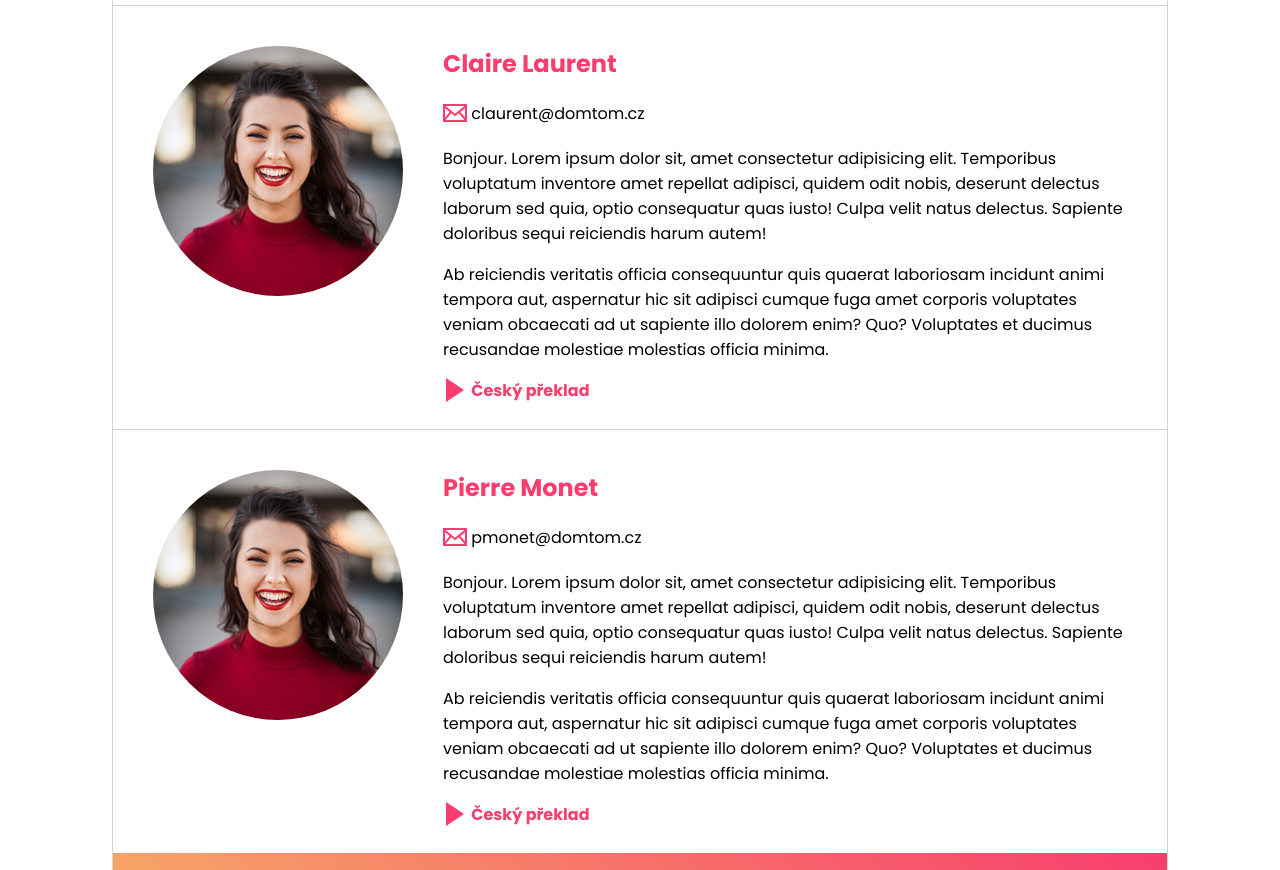
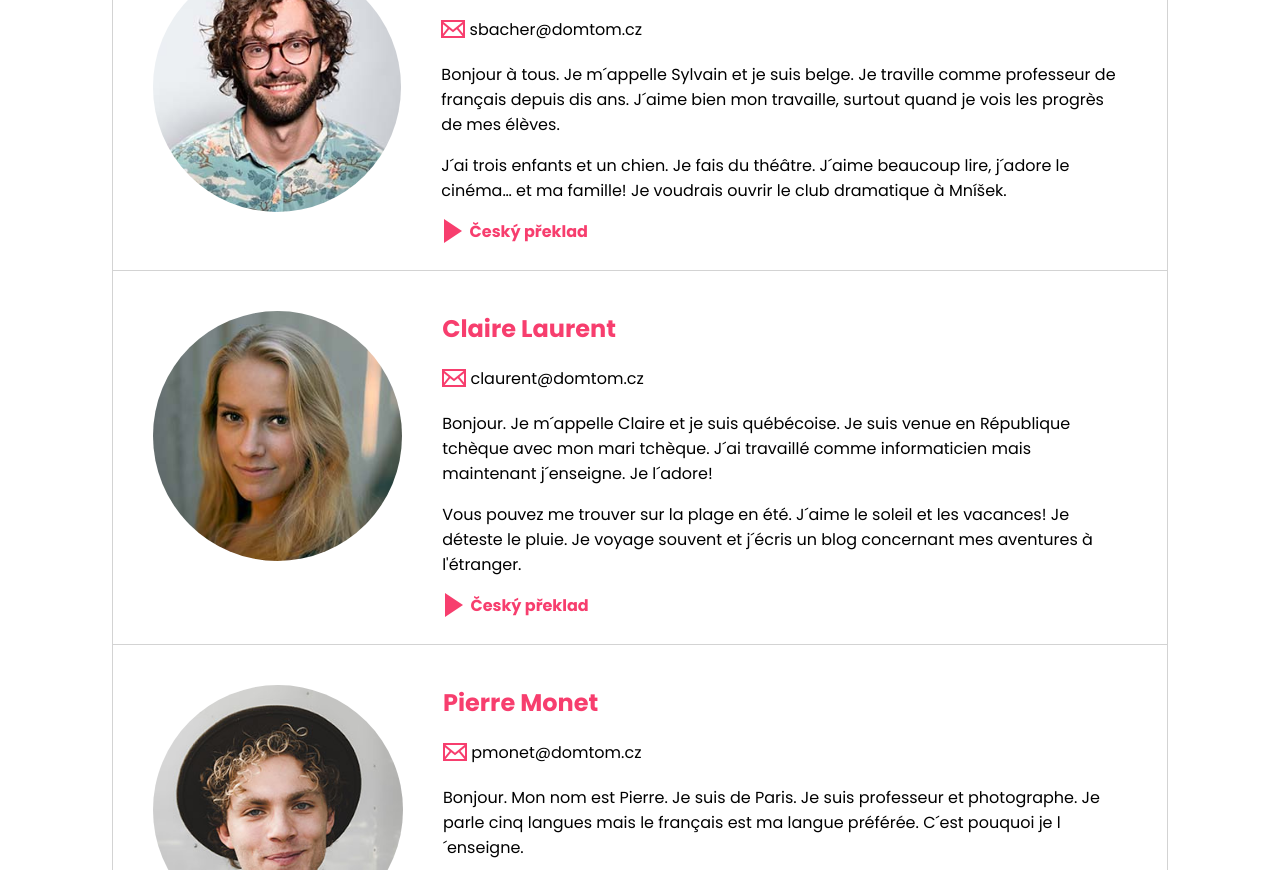
Before and after one commit to Janoskova/zaverecny-projekt-koderka, an Eleventy site: page lektori.html in a window 1280 px wide. Shown: the part 1005-1875 px from the top of the page. Built offline with nearby package versions, Linux system fonts and the light colour scheme; Eleventy itself is replaced by a stand-in of ours; files that its build step writes are made by us from their sources; a web font is replaced by a local one.

Commit message:
photos added to the page lektori

```diff
--- a/_includes/layouts/main-template.njk
+++ b/_includes/layouts/main-template.njk
@@ -7,10 +7,8 @@
     <!-- Google Fonts -->
     <link rel="preconnect" href="https://fonts.googleapis.com" />
     <link rel="preconnect" href="https://fonts.gstatic.com" crossorigin />
-    <link rel="preconnect" href="https://fonts.googleapis.com" />
-    <link rel="preconnect" href="https://fonts.gstatic.com" crossorigin />
     <link
-      href="https://fonts.googleapis.com/css2?family=Comforter+Brush&family=Poppins:ital,wght@0,400;0,700;1,400;1,700&display=swap"
+      href="https://fonts.googleapis.com/css2?family=Fuzzy+Bubbles:wght@400;700&family=Poppins:ital,wght@0,400;0,700;1,400;1,700&display=swap"
       rel="stylesheet"
     />
     <title>{{ title }}</title>
--- a/lektori.html
+++ b/lektori.html
@@ -3,12 +3,14 @@ layout: layouts/main-template.njk
 title: Lektoři
 ---
 
-<h1>Lektoři</h1>
+<div class="teachers__banner">
+  <h1 class="teachers__heading">Seznam se s našimi lektory</h1>
+</div>
 
 <section class="profile">
   <img
     class="profile__picture"
-    src="/images/profile-foto.jpg"
+    src="/images/profile-mazelin.jpg"
     alt="profilové foto"
   />
   <div class="profile__text">
@@ -20,18 +22,18 @@ title: Lektoři
       </div>
       <div class="profile__french">
         <p>
-          Bonjour. Lorem ipsum dolor sit, amet consectetur adipisicing elit.
-          Temporibus voluptatum inventore amet repellat adipisci, quidem odit
-          nobis, deserunt delectus laborum sed quia, optio consequatur quas
-          iusto! Culpa velit natus delectus. Sapiente doloribus sequi reiciendis
-          harum autem!
+          Bonjour. Je m´appelle Anne-Sophie et je suis française. Je viens de
+          Lyon. Je vis en République tchèque depuis trois ans. J´aime bien
+          travailler comme un professeur. Cette école a l´ambience conviviale.
+          Je rencontre mes élèves en dehors des cours. Nous faison un repas à
+          pique-nique.
         </p>
         <p>
-          Ab reiciendis veritatis officia consequuntur quis quaerat laboriosam
-          incidunt animi tempora aut, aspernatur hic sit adipisci cumque fuga
-          amet corporis voluptates veniam obcaecati ad ut sapiente illo dolorem
-          enim? Quo? Voluptates et ducimus recusandae molestiae molestias
-          officia minima.
+          Quand je ne travaille pas je fais de la randonnée dans les Brdy. Ces
+          montagnes me plaisent parce qu´elles ne sont pas si touristique.
+          J´aime regarder les comedies françaises et parfois c´est moi qui
+          choisi un film pour les projection à l'école . J'espère que nous nous
+          rencontrerons là-bas.
         </p>
       </div>
     </div>
@@ -54,18 +56,16 @@ title: Lektoři
       </label>
       <div class="profile__czech">
         <p>
-          Ahoj. Lorem ipsum dolor sit, amet consectetur adipisicing elit.
-          Temporibus voluptatum inventore amet repellat adipisci, quidem odit
-          nobis, deserunt delectus laborum sed quia, optio consequatur quas
-          iusto! Culpa velit natus delectus. Sapiente doloribus sequi reiciendis
-          harum autem!
+          Ahoj. Jmenuji se Anne-Sophie a jsem Francouzka. Pocházím z Lyonu. V
+          České republice bydlím tři roky. Mám svou práci velmi ráda. Tato škole
+          má přátelskou atmosféru. Potkávám se se svými žáky i mimo lekce.
+          Chodíme na piknik.
         </p>
         <p>
-          Ab reiciendis veritatis officia consequuntur quis quaerat laboriosam
-          incidunt animi tempora aut, aspernatur hic sit adipisci cumque fuga
-          amet corporis voluptates veniam obcaecati ad ut sapiente illo dolorem
-          enim? Quo? Voluptates et ducimus recusandae molestiae molestias
-          officia minima.
+          Když nepracuji, chodím na túry v Brdech. Tyto hory se mi libí, protože
+          nejsou tak zaplněné turisty. Ráda sleduji francouzské komedie a někdy
+          jsem to já, kdo nějakou vybere pro školní projekci. Doufám, že se na
+          některé uvidíme.
         </p>
         <a class="profile__link" href="/kurzy/"
           ><span class="profile__invitation"
@@ -82,7 +82,7 @@ title: Lektoři
 <section class="profile">
   <img
     class="profile__picture"
-    src="/images/profile-foto.jpg"
+    src="/images/profile-bacher.jpg"
     alt="profilové foto"
   />
   <div class="profile__text">
@@ -94,18 +94,14 @@ title: Lektoři
       </div>
       <div class="profile__french">
         <p>
-          Bonjour. Lorem ipsum dolor sit, amet consectetur adipisicing elit.
-          Temporibus voluptatum inventore amet repellat adipisci, quidem odit
-          nobis, deserunt delectus laborum sed quia, optio consequatur quas
-          iusto! Culpa velit natus delectus. Sapiente doloribus sequi reiciendis
-          harum autem!
+          Bonjour à tous. Je m´appelle Sylvain et je suis belge. Je traville
+          comme professeur de français depuis dis ans. J´aime bien mon
+          travaille, surtout quand je vois les progrès de mes élèves.
         </p>
         <p>
-          Ab reiciendis veritatis officia consequuntur quis quaerat laboriosam
-          incidunt animi tempora aut, aspernatur hic sit adipisci cumque fuga
-          amet corporis voluptates veniam obcaecati ad ut sapiente illo dolorem
-          enim? Quo? Voluptates et ducimus recusandae molestiae molestias
-          officia minima.
+          J´ai trois enfants et un chien. Je fais du théâtre. J´aime beaucoup
+          lire, j´adore le cinéma… et ma famille! Je voudrais ouvrir le club
+          dramatique à Mníšek.
         </p>
       </div>
     </div>
@@ -128,18 +124,13 @@ title: Lektoři
       </label>
       <div class="profile__czech">
         <p>
-          Ahoj. Lorem ipsum dolor sit, amet consectetur adipisicing elit.
-          Temporibus voluptatum inventore amet repellat adipisci, quidem odit
-          nobis, deserunt delectus laborum sed quia, optio consequatur quas
-          iusto! Culpa velit natus delectus. Sapiente doloribus sequi reiciendis
-          harum autem!
+          Hezký den všem. Jmenuji se Sylvain a jsem Belgičan. Pracuji jako
+          učitel francouzštiny již deset let. Mám svou práci velmi rád, obzvlášť
+          když vidím pokroky svých studentů.
         </p>
         <p>
-          Ab reiciendis veritatis officia consequuntur quis quaerat laboriosam
-          incidunt animi tempora aut, aspernatur hic sit adipisci cumque fuga
-          amet corporis voluptates veniam obcaecati ad ut sapiente illo dolorem
-          enim? Quo? Voluptates et ducimus recusandae molestiae molestias
-          officia minima.
+          Mám tři děti a psa. Dělám divadlo. Velmi rád čtu a zbožňuji kino… a
+          svou rodinu. Chtěl bych v Mníšku otevřít dramatický kroužek.
         </p>
         <a class="profile__link" href="/kurzy/"
           ><span class="profile__invitation"
@@ -156,7 +147,7 @@ title: Lektoři
 <section class="profile">
   <img
     class="profile__picture"
-    src="/images/profile-foto.jpg"
+    src="/images/profile-laurent.jpg"
     alt="profilové foto"
   />
   <div class="profile__text">
@@ -168,18 +159,14 @@ title: Lektoři
       </div>
       <div class="profile__french">
         <p>
-          Bonjour. Lorem ipsum dolor sit, amet consectetur adipisicing elit.
-          Temporibus voluptatum inventore amet repellat adipisci, quidem odit
-          nobis, deserunt delectus laborum sed quia, optio consequatur quas
-          iusto! Culpa velit natus delectus. Sapiente doloribus sequi reiciendis
-          harum autem!
+          Bonjour. Je m´appelle Claire et je suis québécoise. Je suis venue en
+          République tchèque avec mon mari tchèque. J´ai travaillé comme
+          informaticien mais maintenant j´enseigne. Je l´adore!
         </p>
         <p>
-          Ab reiciendis veritatis officia consequuntur quis quaerat laboriosam
-          incidunt animi tempora aut, aspernatur hic sit adipisci cumque fuga
-          amet corporis voluptates veniam obcaecati ad ut sapiente illo dolorem
-          enim? Quo? Voluptates et ducimus recusandae molestiae molestias
-          officia minima.
+          Vous pouvez me trouver sur la plage en été. J´aime le soleil et les
+          vacances! Je déteste le pluie. Je voyage souvent et j´écris un blog
+          concernant mes aventures à l'étranger.
         </p>
       </div>
     </div>
@@ -202,18 +189,13 @@ title: Lektoři
       </label>
       <div class="profile__czech">
         <p>
-          Ahoj. Lorem ipsum dolor sit, amet consectetur adipisicing elit.
-          Temporibus voluptatum inventore amet repellat adipisci, quidem odit
-          nobis, deserunt delectus laborum sed quia, optio consequatur quas
-          iusto! Culpa velit natus delectus. Sapiente doloribus sequi reiciendis
-          harum autem!
+          Ahoj. Jmenuji se Claire a jsem z Quebecu. Do České republiky jsem
+          přijela se svým českým manželem. Pracovala jsem v IT, ale nyní učím.
+          Miluji to!
         </p>
         <p>
-          Ab reiciendis veritatis officia consequuntur quis quaerat laboriosam
-          incidunt animi tempora aut, aspernatur hic sit adipisci cumque fuga
-          amet corporis voluptates veniam obcaecati ad ut sapiente illo dolorem
-          enim? Quo? Voluptates et ducimus recusandae molestiae molestias
-          officia minima.
+          V létě mě najdeš na pláži. Miluju slunce a prázdniny! Nesnáším déšť.
+          Často cestuji a píšu blog o svých dobrodružstvích v zahraničí.
         </p>
         <a class="profile__link" href="/kurzy/"
           ><span class="profile__invitation"
@@ -230,7 +212,7 @@ title: Lektoři
 <section class="profile">
   <img
     class="profile__picture"
-    src="/images/profile-foto.jpg"
+    src="/images/profile-monet.jpg"
     alt="profilové foto"
   />
   <div class="profile__text">
@@ -242,18 +224,13 @@ title: Lektoři
       </div>
       <div class="profile__french">
         <p>
-          Bonjour. Lorem ipsum dolor sit, amet consectetur adipisicing elit.
-          Temporibus voluptatum inventore amet repellat adipisci, quidem odit
-          nobis, deserunt delectus laborum sed quia, optio consequatur quas
-          iusto! Culpa velit natus delectus. Sapiente doloribus sequi reiciendis
-          harum autem!
+          Bonjour. Mon nom est Pierre. Je suis de Paris. Je suis professeur et
+          photographe. Je parle cinq langues mais le français est ma langue
+          préférée. C´est pouquoi je l´enseigne.
         </p>
         <p>
-          Ab reiciendis veritatis officia consequuntur quis quaerat laboriosam
-          incidunt animi tempora aut, aspernatur hic sit adipisci cumque fuga
-          amet corporis voluptates veniam obcaecati ad ut sapiente illo dolorem
-          enim? Quo? Voluptates et ducimus recusandae molestiae molestias
-          officia minima.
+          Je n´ai pas de télé mais j´aime le cinéma, la litterature et mon
+          cochon d´Inde, Vagabond.
         </p>
       </div>
     </div>
@@ -276,18 +253,12 @@ title: Lektoři
       </label>
       <div class="profile__czech">
         <p>
-          Ahoj. Lorem ipsum dolor sit, amet consectetur adipisicing elit.
-          Temporibus voluptatum inventore amet repellat adipisci, quidem odit
-          nobis, deserunt delectus laborum sed quia, optio consequatur quas
-          iusto! Culpa velit natus delectus. Sapiente doloribus sequi reiciendis
-          harum autem!
+          Ahoj. Jmenuji se Pierre. Jsem z Paříže. Jsem učitel a fotograf. Mluvím
+          pěti jazyky, ale mým nejoblíbenějším jazykem je francouzština. Proto
+          ji učím.
         </p>
         <p>
-          Ab reiciendis veritatis officia consequuntur quis quaerat laboriosam
-          incidunt animi tempora aut, aspernatur hic sit adipisci cumque fuga
-          amet corporis voluptates veniam obcaecati ad ut sapiente illo dolorem
-          enim? Quo? Voluptates et ducimus recusandae molestiae molestias
-          officia minima.
+          Nemám televizi, ale miluji kino, literaturu a své morče, Vagabonda.
         </p>
         <a class="profile__link" href="/kurzy/"
           ><span class="profile__invitation"
--- a/scss/base/_typography.scss
+++ b/scss/base/_typography.scss
@@ -18,8 +18,9 @@ body {
 }
 
 h1 {
-  font-family: 'Comforter Brush', cursive;
+  font-family: 'Fuzzy Bubbles', cursive;
   color: colors.$color-primary;
+  font-weight: 700;
 }
 
 h2,
```
Also changed, not shown: scss/pages/_lektori.scss (+21 -0 lines), css/style.css, images/banner-team.jpg (added), images/profile-bacher.jpg (added), images/profile-foto.jpg (deleted), images/profile-laurent.jpg (added), images/profile-mazelin.jpg (added), images/profile-monet.jpg (added), 1 other file.
